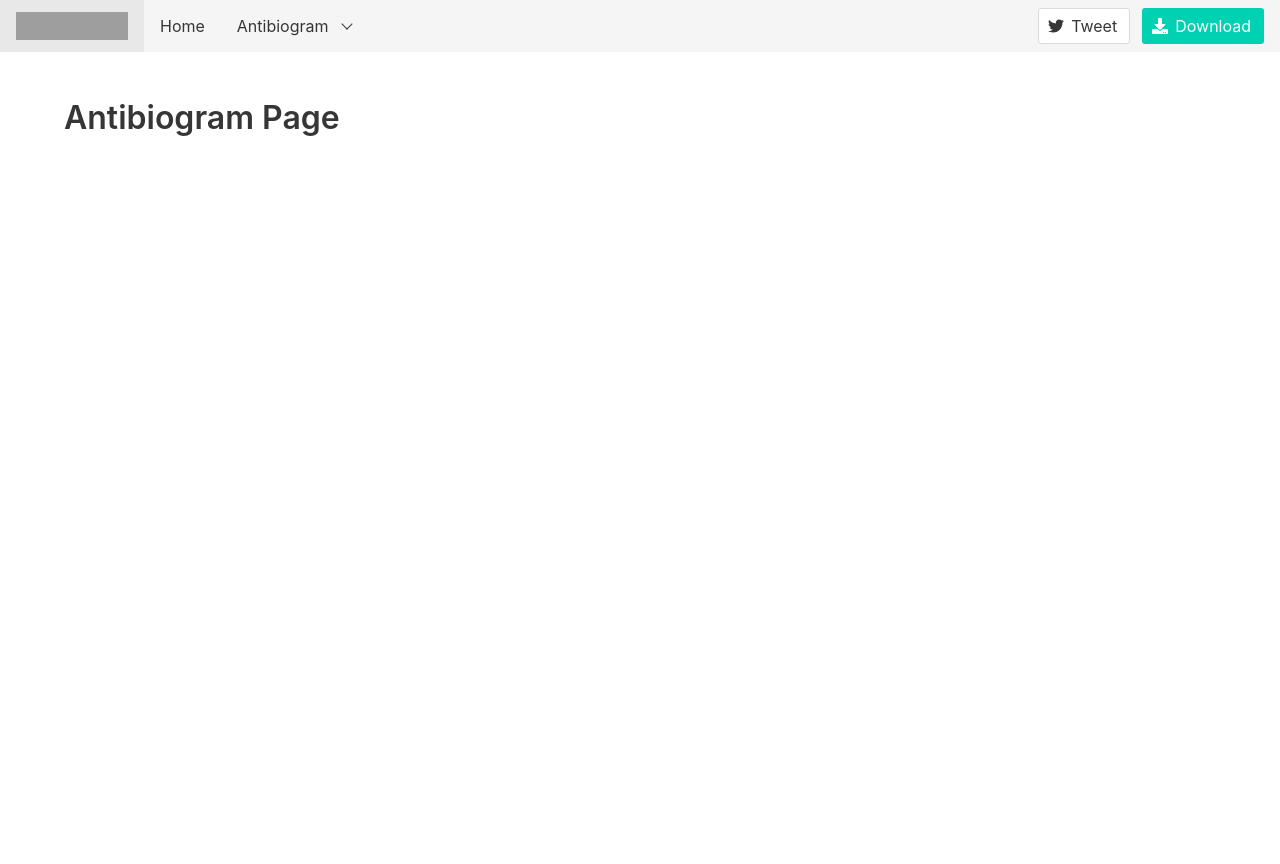
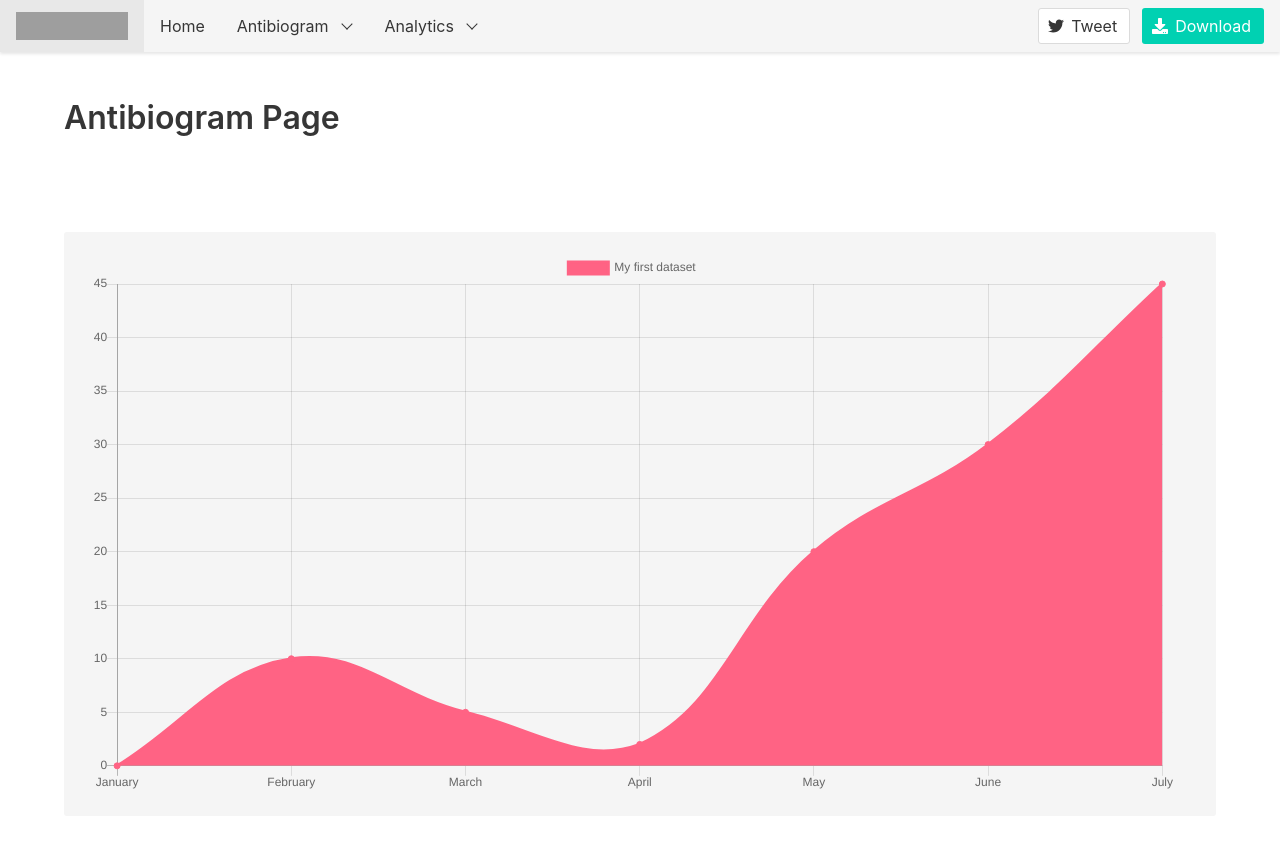
Before and after one commit to likit/biolytics, a Flask app: page /antibiogram/ in a window 1280 px wide. Before the commit the page ends 136 px from the top, so only its background shows below. Run offline with Flask 2, Linux system fonts and the light colour scheme; some libraries are stand-ins or nearby versions; grey boxes are pictures that could not be loaded.

Commit message:
added nav menu to the analytics pages
added antibiogram index page

```diff
--- a/app/templates/antibiogram/index.html
+++ b/app/templates/antibiogram/index.html
@@ -5,4 +5,30 @@
         <h1 class="title">Antibiogram Page</h1>
     </div>
 </section>
+<section class="section">
+    <div class="container">
+      <div class="notification">
+        <canvas id="myChart" class="has-shadow"></canvas>
+      </div>
+    </div>
+</section>
 {% endblock %}
+{% block scripts %}
+{{ super() }}
+<script type="text/javascript">
+    var ctx = document.getElementById('myChart').getContext('2d');
+    var chart = new Chart(ctx, {
+        type: 'line',
+        data: {
+            labels: ["January", "February", "March", "April", "May", "June", "July"],
+            datasets: [{
+                label: "My first dataset",
+                backgroundColor: 'rgb(255, 99, 132)',
+                borderColor: 'rgb(255, 99, 132)',
+                data: [0, 10, 5, 2, 20, 30, 45],
+            }]
+        },
+        options: {}
+      });
+</script>
+{% endblock %}
--- a/app/templates/base.html
+++ b/app/templates/base.html
@@ -5,11 +5,12 @@
     <meta name="viewport" content="width=device-width, initial-scale=1">
     <link rel="stylesheet" href="{{ url_for('static', filename='css/bulma.css') }}">
     <script src="{{ url_for('static', filename='js/fontawesome-all.min.js') }}" type="text/javascript"></script>
+    <script src="https://cdnjs.cloudflare.com/ajax/libs/Chart.js/2.4.0/Chart.min.js"></script>
     <title>Antibiogram</title>
 </head>
 <body>
 {% block navbar %}
-    <nav class="navbar is-light">
+    <nav class="navbar has-shadow is-light">
         <div class="navbar-brand">
             <a class="navbar-item" href="https://bulma.io">
                 <img src="https://bulma.io/images/bulma-logo.png" alt="Bulma: a modern CSS framework based on Flexbox" width="112" height="28">
@@ -55,6 +56,16 @@
                         </a>
                     </div>
                 </div>
+                <div class="navbar-item has-dropdown is-hoverable">
+                    <a class="navbar-link" href="#">
+                      Analytics
+                    </a>
+                    <div class="navbar-dropdown">
+                        <a class="navbar-item" href="{{ url_for('analytics.upload') }}">
+                          Upload data
+                        </a>
+                    </div>
+                </div>
             </div>
 
             <div class="navbar-end">
@@ -86,5 +97,7 @@
 {% endblock %}
 {% block page_content %}
 {% endblock %}
+{% block scripts %}
+{% endblock %}
 </body>
 </html>
```
